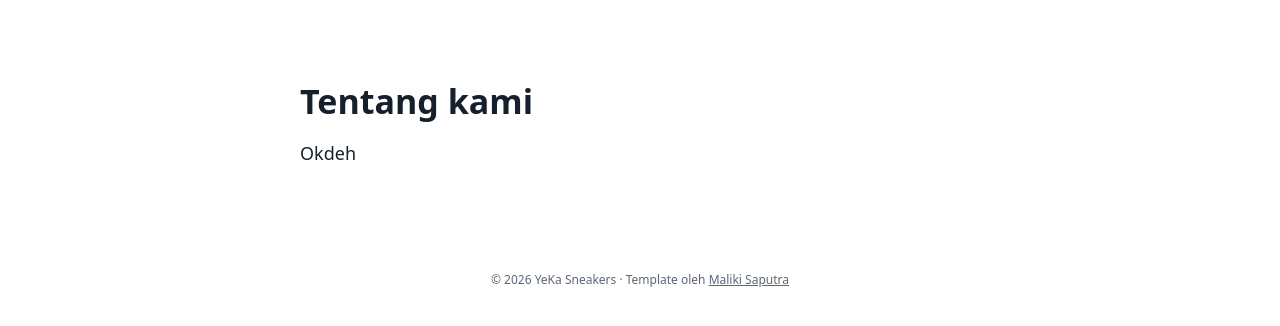
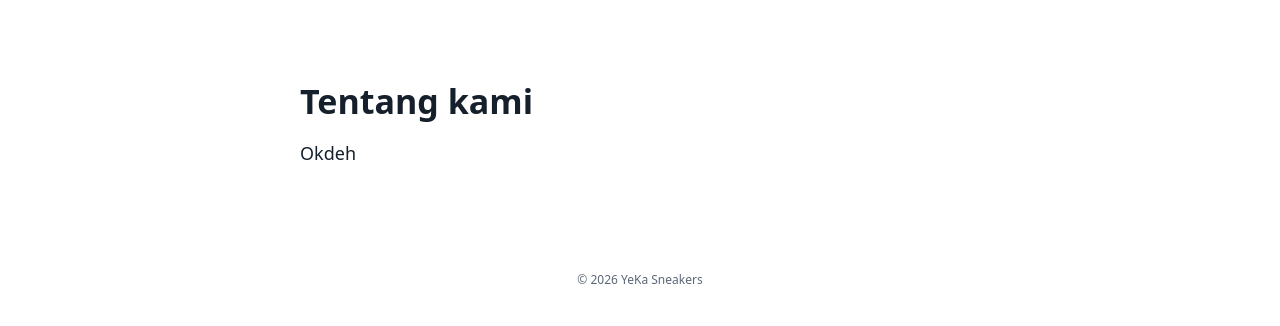
Before and after one commit to opickisme/sneakers, a plain HTML site: page index.html in a window 1280 px wide. Shown: the part 426-752 px from the top of the page. Drawn offline with Linux system fonts and the light colour scheme.

Commit message:
Update and rename yeka-sneakers.html to index.html

```diff
--- a/yeka-sneakers.html
+++ b/index.html
@@ -38,4 +38,4 @@ footer{text-align:center;padding:28px 20px;color:#5b6776;font-size:12px}footer a
 
 
 
-<footer>© 2026 YeKa Sneakers · Template oleh <a href="https://malikisaputra.biz.id" target="_blank" rel="noopener">Maliki Saputra</a></footer>
+<footer>© 2026 YeKa Sneakers</footer>
```
